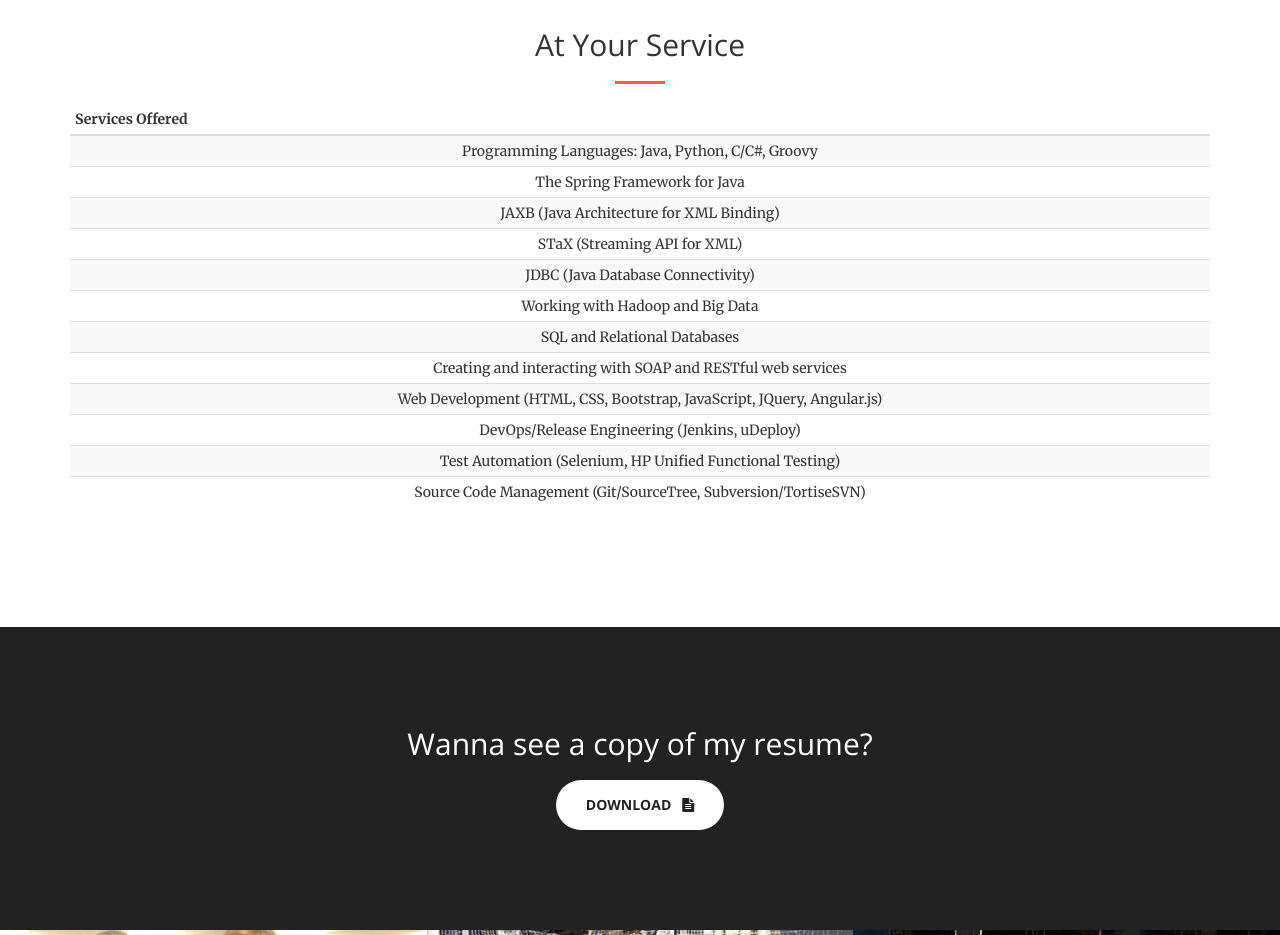
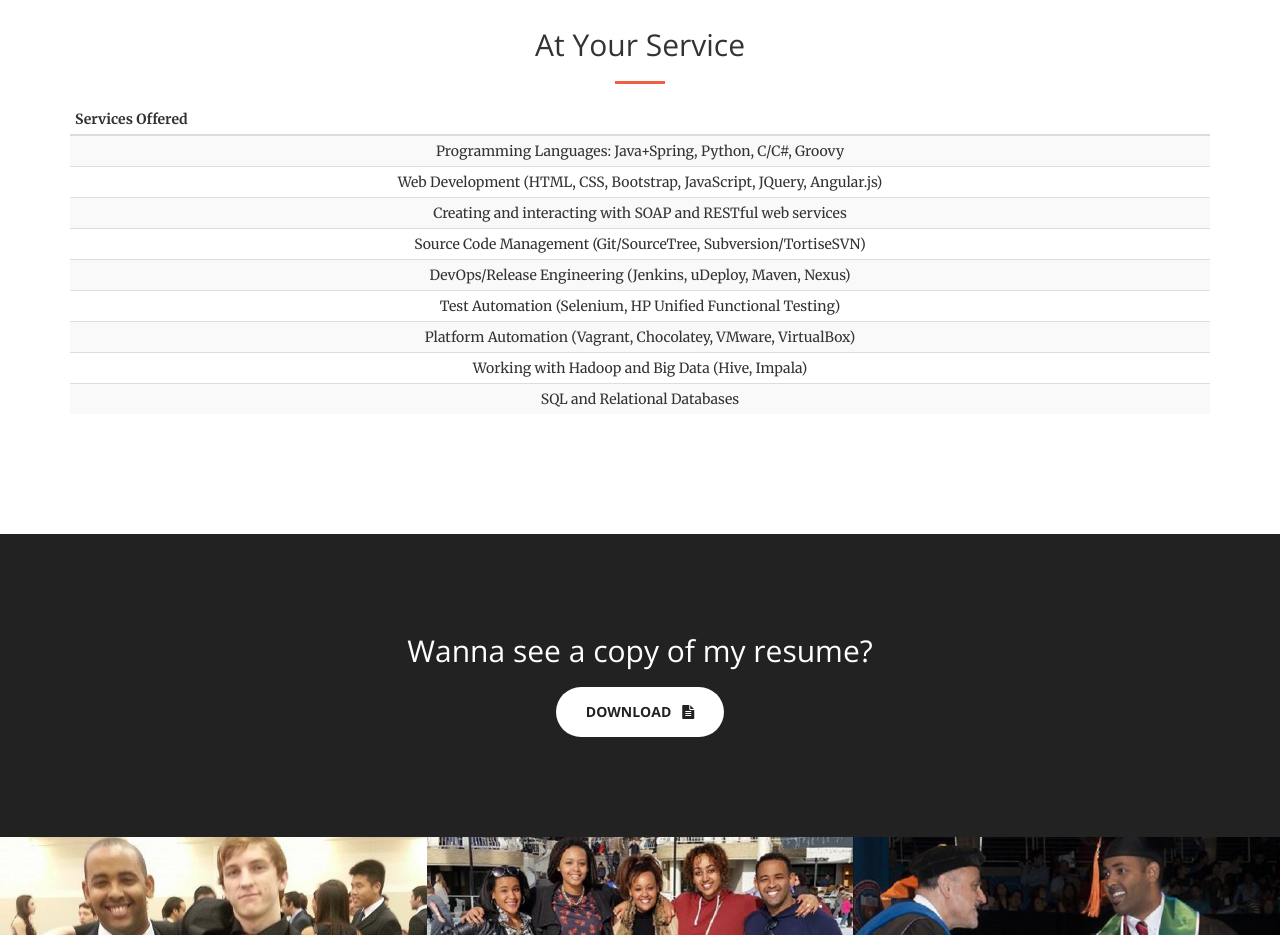
Before and after one commit to belachewhm/belachewhm.github.io, a website: page index.html in a window 1280 px wide. Shown: the part 1240-2175 px from the top of the page. Drawn offline with nearby package versions, Linux system fonts and the light colour scheme.

Commit message:
updateing "Services Offered" Section

```diff
--- a/index.html
+++ b/index.html
@@ -158,18 +158,15 @@
 							<tr><th>Services Offered</th></tr>
 						</thead>
 						<tbody>
-							<tr><td>Programming Languages: Java, Python, C/C#, Groovy</td></tr>
-							<tr><td>The Spring Framework for Java</td></tr>
-							<tr><td>JAXB (Java Architecture for XML Binding)</td></tr>
-							<tr><td>STaX (Streaming API for XML)</td></tr>
-							<tr><td>JDBC (Java Database Connectivity)</td></tr>
-							<tr><td>Working with Hadoop and Big Data</td></tr>
+							<tr><td>Programming Languages: Java+Spring, Python, C/C#, Groovy</td></tr>
+							<tr><td>Web Development (HTML, CSS, Bootstrap, JavaScript, JQuery, Angular.js)</td></tr>
+							<tr><td>Creating and interacting with SOAP and RESTful web services</td></tr>
+							<tr><td>Source Code Management (Git/SourceTree, Subversion/TortiseSVN)</td></tr>
+							<tr><td>DevOps/Release Engineering (Jenkins, uDeploy, Maven, Nexus)</td></tr>
+							<tr><td>Test Automation (Selenium, HP Unified Functional Testing)</td></tr>
+							<tr><td>Platform Automation (Vagrant, Chocolatey, VMware, VirtualBox)</td></tr>
+							<tr><td>Working with Hadoop and Big Data (Hive, Impala)</td></tr>
 							<tr><td>SQL and Relational Databases</td></tr>
-							<tr><td>Creating and interacting with SOAP and RESTful web services</td></tr>
-							<tr><td>Web Development (HTML, CSS, Bootstrap, JavaScript, JQuery, Angular.js)</td></tr>
-							<tr><td>DevOps/Release Engineering (Jenkins, uDeploy)</td></tr>
-							<tr><td>Test Automation (Selenium, HP Unified Functional Testing)</td></tr>
-							<tr><td>Source Code Management (Git/SourceTree, Subversion/TortiseSVN)</td></tr>
 						</tbody>
 					</table
 				</div>
```
